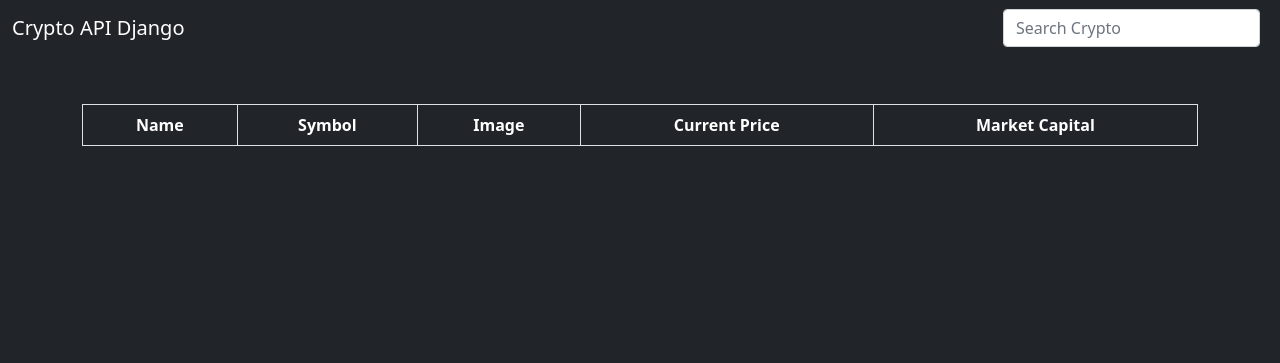
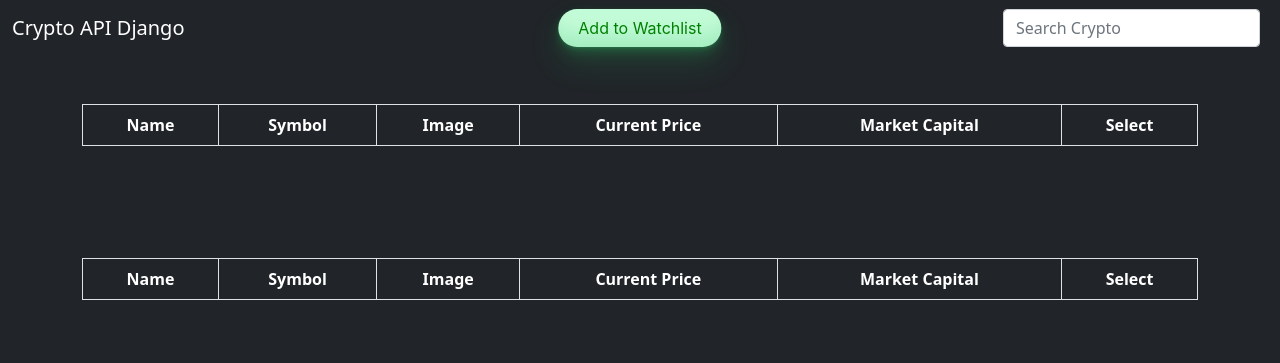
Before and after one commit to HariharaSubramanianM/Crypto-Currency-Tracker, a Django app: page / in a window 1280 px wide. Shown: the top 363 px of the page. Run offline with Django 4.2, Linux system fonts and the light colour scheme; data that the repository does not hold is empty.

Commit message:
Added Watchlist Feature
Included a feature to track selected cryptocurrencies by adding them to a new table viewable below the original.

```diff
--- /dev/null
+++ b/cryptoapp/templates/cryptoapp/index.html
@@ -0,0 +1,264 @@
+{% load static %}
+<!doctype html>
+<html lang="en">
+<head>
+    <meta charset="utf-8">
+    <meta name="viewport" content="width=device-width, initial-scale=1">
+    <link href="https://cdn.jsdelivr.net/npm/bootstrap@5.0.0/dist/css/bootstrap.min.css" rel="stylesheet"
+        integrity="sha384-wEmeIV1mKuiNpC+IOBjI7aAzPcEZeedi5yW5f2yOq55WWLwNGmvvx4Um1vskeMj0" crossorigin="anonymous">
+        <script src="https://ajax.googleapis.com/ajax/libs/jquery/3.5.1/jquery.min.js"></script>
+        <script src="https://ajax.googleapis.com/ajax/libs/jquery/3.6.0/jquery.min.js"></script>
+    <link rel="shortcut icon" href="favicon.png" type="image/png">
+
+    <title>Crypto Django API</title>
+    <style>
+        body {
+            background-color: #212529;
+            color: white;
+        }
+
+        * {
+            color: white;
+        }
+
+        img {
+            height: 5rem;
+            width: 5rem;
+        }
+
+        .center {
+  margin: 0;
+  position: absolute;
+  top: 50%;
+  left: 50%;
+  -ms-transform: translate(-50%, -50%);
+  transform: translate(-50%, -50%);
+}
+
+
+/* CSS */
+.button-33 {
+  background-color: #c2fbd7;
+  border-radius: 100px;
+  box-shadow: rgba(44, 187, 99, .2) 0 -25px 18px -14px inset,rgba(44, 187, 99, .15) 0 1px 2px,rgba(44, 187, 99, .15) 0 2px 4px,rgba(44, 187, 99, .15) 0 4px 8px,rgba(44, 187, 99, .15) 0 8px 16px,rgba(44, 187, 99, .15) 0 16px 32px;
+  color: green;
+  cursor: pointer;
+  display: inline-block;
+  font-family: CerebriSans-Regular,-apple-system,system-ui,Roboto,sans-serif;
+  padding: 7px 20px;
+  text-align: center;
+  text-decoration: none;
+  transition: all 250ms;
+  border: 0;
+  font-size: 16px;
+  user-select: none;
+  -webkit-user-select: none;
+  touch-action: manipulation;
+}
+
+.button-33:hover {
+  box-shadow: rgba(44,187,99,.35) 0 -25px 18px -14px inset,rgba(44,187,99,.25) 0 1px 2px,rgba(44,187,99,.25) 0 2px 4px,rgba(44,187,99,.25) 0 4px 8px,rgba(44,187,99,.25) 0 8px 16px,rgba(44,187,99,.25) 0 16px 32px;
+  transform: scale(1.05) rotate(-1deg);
+}
+
+
+
+/* CSS */
+.button-82-pushable {
+  position: relative;
+  border: none;
+  background: transparent;
+  padding: 0;
+  cursor: pointer;
+  outline-offset: 4px;
+  transition: filter 250ms;
+  user-select: none;
+  -webkit-user-select: none;
+  touch-action: manipulation;
+}
+
+.button-82-shadow {
+  position: absolute;
+  top: 0;
+  left: 0;
+  width: 100%;
+  height: 100%;
+  border-radius: 12px;
+  background: hsl(0deg 0% 0% / 0.25);
+  will-change: transform;
+  transform: translateY(2px);
+  transition:
+    transform
+    600ms
+    cubic-bezier(.3, .7, .4, 1);
+}
+
+.button-82-edge {
+  position: absolute;
+  top: 0;
+  left: 0;
+  width: 100%;
+  height: 100%;
+  border-radius: 12px;
+  background: linear-gradient(
+    to left,
+    hsl(340deg 100% 16%) 0%,
+    hsl(340deg 100% 32%) 8%,
+    hsl(340deg 100% 32%) 92%,
+    hsl(340deg 100% 16%) 100%
+  );
+}
+
+.button-82-front {
+  display: block;
+  position: relative;
+  padding: 12px 27px;
+  border-radius: 12px;
+  font-size: 1.1rem;
+  color: white;
+  background: hsl(345deg 100% 47%);
+  will-change: transform;
+  transform: translateY(-4px);
+  transition:
+    transform
+    600ms
+    cubic-bezier(.3, .7, .4, 1);
+}
+
+@media (min-width: 768px) {
+  .button-82-front {
+    font-size: 1.25rem;
+    padding: 12px 42px;
+  }
+}
+
+.button-82-pushable:hover {
+  filter: brightness(110%);
+  -webkit-filter: brightness(110%);
+}
+
+.button-82-pushable:hover .button-82-front {
+  transform: translateY(-6px);
+  transition:
+    transform
+    250ms
+    cubic-bezier(.3, .7, .4, 1.5);
+}
+
+.button-82-pushable:active .button-82-front {
+  transform: translateY(-2px);
+  transition: transform 34ms;
+}
+
+.button-82-pushable:hover .button-82-shadow {
+  transform: translateY(4px);
+  transition:
+    transform
+    250ms
+    cubic-bezier(.3, .7, .4, 1.5);
+}
+
+.button-82-pushable:active .button-82-shadow {
+  transform: translateY(1px);
+  transition: transform 34ms;
+}
+
+.button-82-pushable:focus:not(:focus-visible) {
+  outline: none;
+}
+
+    </style>
+</head>
+
+<body>
+    <nav class="navbar navbar-expand-lg navbar-dark bg-dark">
+        <div class="container-fluid">
+            <a class="navbar-brand" href="#">Crypto API Django</a>
+            <button class="navbar-toggler" type="button" data-bs-toggle="collapse"
+                data-bs-target="#navbarSupportedContent" aria-controls="navbarSupportedContent" aria-expanded="false"
+                aria-label="Toggle navigation">
+                <span class="navbar-toggler-icon"></span>
+            </button>
+            <div class="center">
+                <div class="tab tab-btn">
+                    <button class= "button-33" onclick="main_to_wl();">Add to Watchlist</button>
+                </div>
+            </div>
+            <div class="collapse navbar-collapse" id="navbarSupportedContent">
+                <form class="d-flex ms-auto">
+                    <input class="form-control me-2" type="search" placeholder="Search Crypto" aria-label="Search" id="myInput">
+
+                </form>
+            </div>
+        </div>
+    </nav>
+    <section>
+
+        <div class="container py-5">
+            <div class="table-responsive text-white">
+                <table class="table table-striped text-center table-hover table-bordered">
+                    <thead>
+                        <tr>
+                            <th scope="col">Name</th>
+                            <th scope="col">Symbol</th>
+                            <th scope="col">Image</th>
+                            <th scope="col">Current Price</th>
+                            <th scope="col">Market Capital</th>
+                            <th scope="col">Select</th>
+                        </tr>
+                    </thead>
+                    <tbody id="myTable">
+
+                        {% for i in apidata %}
+                            <tr>
+                                <td>{{ i.name }}</td>
+                                <td>{{ i.symbol }}</td>
+                                <td><img src = {{ i.image }}></td>
+                                <td>₹{{ i.current_price }}</td>
+                                <td>{{ i.market_cap }}</td>
+                                <td><input type="checkbox" name="check-t1" ></td>
+                            </tr>
+
+                        {% endfor %}
+                    </tbody>
+                </table>
+
+
+
+            </div>
+        </div>
+    </section>
+
+    <section>
+        <div class="container py-5">
+            <div class="table-responsive text-white">
+                <table class="table table-striped text-center table-hover table-bordered">
+                    <thead>
+                        <tr>
+                            <th scope="col">Name</th>
+                            <th scope="col">Symbol</th>
+                            <th scope="col">Image</th>
+                            <th scope="col">Current Price</th>
+                            <th scope="col">Market Capital</th>
+                            <th scope="col">Select</th>
+                        </tr>
+                    </thead>
+                    <tbody id="myWL">
+
+                    </tbody>
+                </table>
+
+            </div>
+        </div>
+    </section>
+
+
+    <script src="https://cdn.jsdelivr.net/npm/bootstrap@5.0.0/dist/js/bootstrap.bundle.min.js"
+        integrity="sha384-p34f1UUtsS3wqzfto5wAAmdvj+osOnFyQFpp4Ua3gs/ZVWx6oOypYoCJhGGScy+8"
+        crossorigin="anonymous"></script>
+
+        <script type="text/javascript" src="/static/cryptoapp/js/crypto.js"></script>
+
+</body>
+
+</html>
--- a/templates/index.html
+++ b/cryptoapp/templates/cryptoapp/watchlist.html
@@ -1,6 +1,6 @@
 <!doctype html>
 <html lang="en">
-
+{% load static %}
 <head>
     <meta charset="utf-8">
     <meta name="viewport" content="width=device-width, initial-scale=1">
@@ -9,6 +9,7 @@
         <script src="https://ajax.googleapis.com/ajax/libs/jquery/3.5.1/jquery.min.js"></script>
 
     <link rel="shortcut icon" href="favicon.png" type="image/png">
+    <script src="https://ajax.googleapis.com/ajax/libs/jquery/3.6.0/jquery.min.js"></script>
     <title>Crypto Django API</title>
     <style>
         body {
@@ -55,23 +56,18 @@
                             <th scope="col">Image</th>
                             <th scope="col">Current Price</th>
                             <th scope="col">Market Capital</th>
+                            <th scope="col">Select</th>
                         </tr>
                     </thead>
-                    <tbody id="myTable">
-
-                        {% for i in apidata %}
-                            <tr>
-                                <td>{{ i.name }}</td>
-                                <td>{{ i.symbol }}</td>
-                                <td><img src = {{ i.image }}></td>
-                                <td>₹{{ i.current_price }}</td>
-                                <td>{{ i.market_cap }}</td>
-                            </tr>
-
-                        {% endfor %}
+                    <tbody id="myWL">
 
                     </tbody>
                 </table>
+
+                <div class="tab tab-btn">
+                    <button>Remove from Watchlist</button>
+                </div>
+
             </div>
         </div>
     </section>
@@ -79,17 +75,7 @@
     <script src="https://cdn.jsdelivr.net/npm/bootstrap@5.0.0/dist/js/bootstrap.bundle.min.js"
         integrity="sha384-p34f1UUtsS3wqzfto5wAAmdvj+osOnFyQFpp4Ua3gs/ZVWx6oOypYoCJhGGScy+8"
         crossorigin="anonymous"></script>
-    <script>
-        $(document).ready(function () {
-            $("#myInput").on("keyup", function () {
-                var value = $(this).val().toLowerCase();
-                $("#myTable tr").filter(function () {
-                    $(this).toggle($(this).text().toLowerCase().indexOf(value) > -1)
-                });
-            });
-        });
-    </script>
-
+    <script type="text/javascript" src="/static/cryptoapp/js/crypto.js"></script>
 </body>
 
 </html>
--- a/cryptoapp/urls.py
+++ b/cryptoapp/urls.py
@@ -3,4 +3,5 @@ from . import views
 
 urlpatterns=[
     path('',views.index,name="index"),
+    path('watchlist',views.watchlist,name="watchlist"),
 ]
--- a/cryptoapp/views.py
+++ b/cryptoapp/views.py
@@ -6,4 +6,7 @@ from django.conf import settings
 
 def index(request):
     apidata = requests.get('https://api.coingecko.com/api/v3/coins/markets?vs_currency=inr&order=market_cap_desc&per_page=100&page=1&sparkline=false').json()
-    return render(request,'index.html',{'apidata':apidata})
+    return render(request,'cryptoapp/index.html',{'apidata':apidata})
+
+def watchlist(request):
+    return render(request,'cryptoapp/watchlist.html')
--- /dev/null
+++ b/static/cryptoapp/js/crypto.js
@@ -0,0 +1,60 @@
+$(document).ready(function () {
+    $("#myInput").on("keyup", function () {
+        var value = $(this).val().toLowerCase();
+        $("#myTable tr").filter(function () {
+            $(this).toggle($(this).text().toLowerCase().indexOf(value) > -1)
+        });
+    });
+});
+
+function main_to_wl(){
+
+    const watchlist=[];
+    var t1 = document.getElementById("myTable"), t2 = document.getElementById("myWL"), checkboxes = document.getElementsByName("check-t1");
+        for (var i=0; i<checkboxes.length;i++){
+            if (checkboxes[i].checked){
+
+                var newrow = myWL.insertRow(myWL.length),c0=newrow.insertCell(0),c1=newrow.insertCell(1),c2=newrow.insertCell(2),c3=newrow.insertCell(3),c4=newrow.insertCell(4),c5=newrow.insertCell(5);
+
+                c0.innerHTML = myTable.rows[i].cells[0].innerHTML;
+                c1.innerHTML = myTable.rows[i].cells[1].innerHTML;
+                c2.innerHTML = myTable.rows[i].cells[2].innerHTML;
+                c3.innerHTML = myTable.rows[i].cells[3].innerHTML;
+                c4.innerHTML = myTable.rows[i].cells[4].innerHTML;
+                c5.innerHTML = "<button class= 'button-82-pushable' onclick='remove_from_wl();' role='button'>  <span class='button-82-shadow'></span><span class='button-82-edge'></span><span class='button-82-front text'>Delete</span></button>";
+
+                watchlist.push(i);
+                console.log(watchlist);
+
+            }
+        }
+
+}
+
+function remove_from_wl(){
+var index, table = document.getElementById('myWL');
+for (var i=0;i<table.rows.length;i++){
+    table.rows[i].cells[5].onclick = function(){
+        index = this.parentElement.rowIndex-1;
+        table.deleteRow(index);
+        console.log(index);
+    };
+}
+}
+
+/*$(function(){
+    console.log("hi");
+$('#myTable tbody tr td input.checkbox:not(:checked)').on('change', function (e) {
+    var row = $(this).closest('tr').html();
+    $('#myWL tbody').append('<tr>'+row+'</tr>');
+});
+
+}); */
+
+
+
+/*$(function(){
+    $(document).on("click",".transferrows",function(){
+        var getselectedvalues=$(".maintainable input:checked").parents("tr").clone().appendTo($("myWL tbody").add(getselectedvalues));
+    })
+})*/
```
Also changed, not shown: cryptotracker/settings.py (+7 -2 lines).
